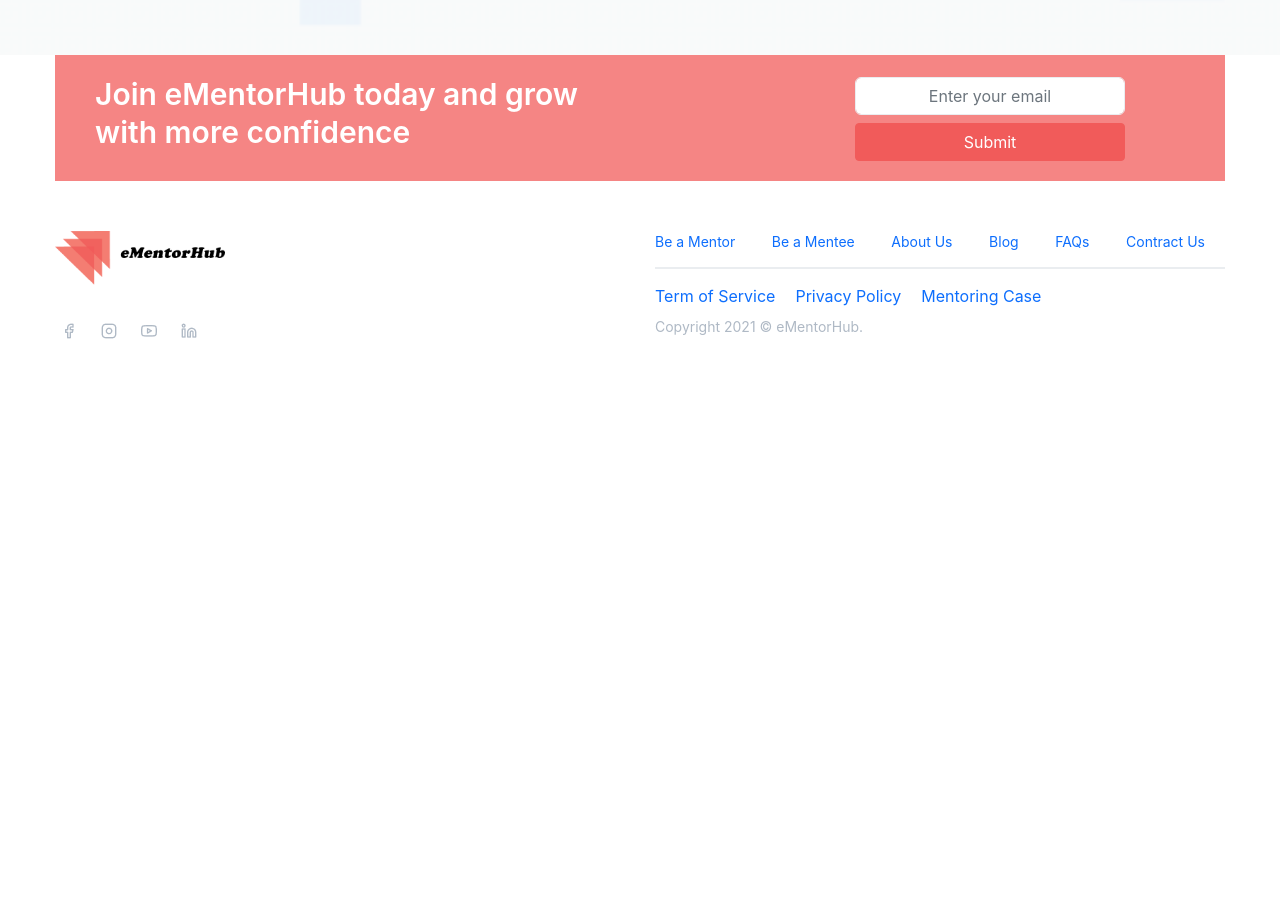
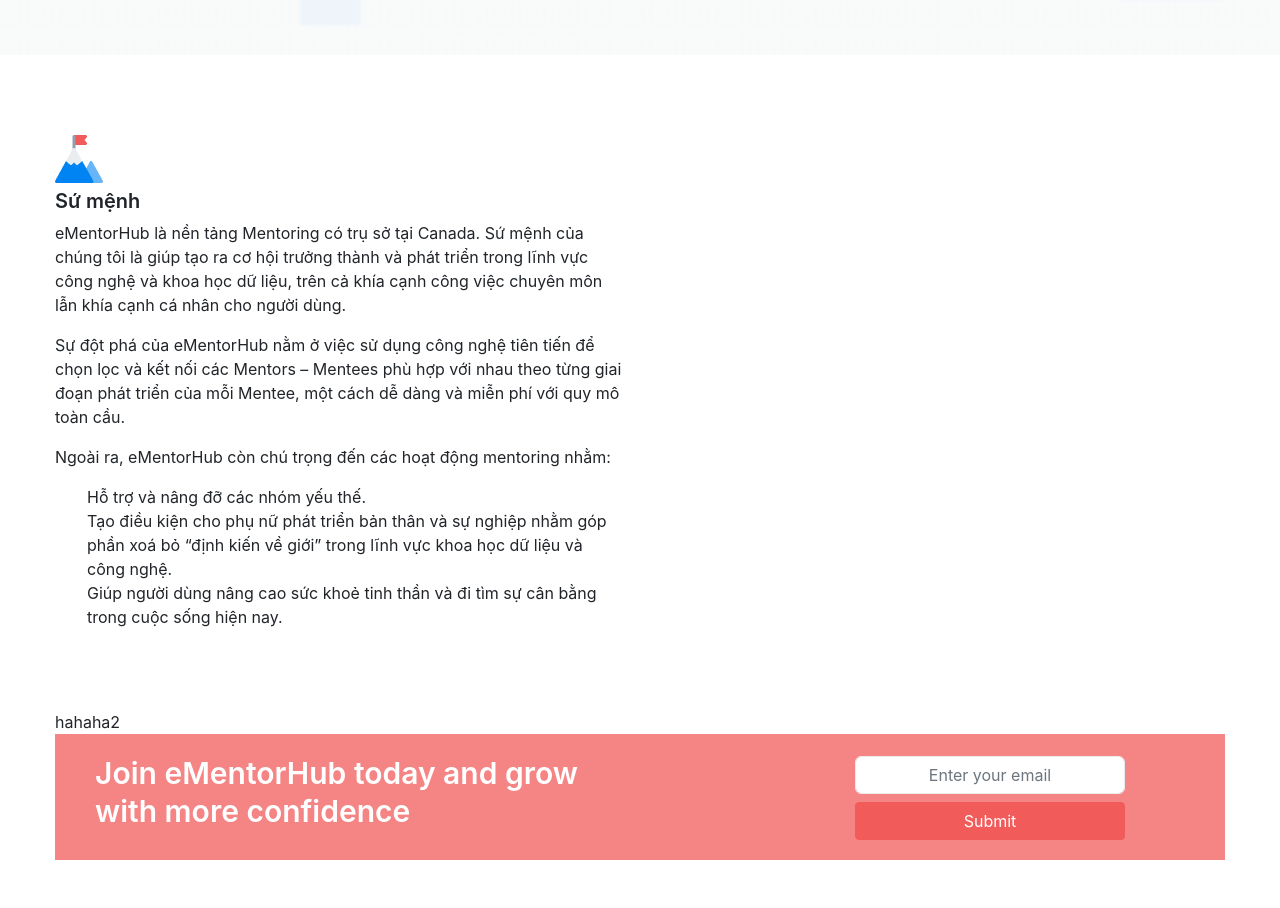
Before and after one commit to anhhoan1897/e-mentor-hub, a Next.js app: page /about-us/aboutUs in a window 1280 px wide. Shown: the part 580-1488 px from the top of the page. Before the commit the page ends 929 px from the top, so only its background shows below. Built offline with nearby package versions, Linux system fonts and the light colour scheme.

Commit message:
add: aboutUs content

```diff
--- a/package.json
+++ b/package.json
@@ -12,6 +12,7 @@
     "@fortawesome/free-solid-svg-icons": "^5.15.4",
     "@fortawesome/react-fontawesome": "^0.1.16",
     "@hookform/resolvers": "^2.8.8",
+    "@react-aria/ssr": "^3.1.2",
     "@trendyol-js/react-carousel": "^2.0.1",
     "axios": "^0.25.0",
     "bootstrap": "^5.1.3",
--- a/pages/_app.js
+++ b/pages/_app.js
@@ -6,17 +6,18 @@
 import "../styles/about-us/aboutUs.scss";
 import "../styles/components.scss";
 
+import { SSRProvider } from "@react-aria/ssr";
 import Header from "../components/Header";
 import Footer from "../components/Footer";
 function MyApp({ Component, pageProps }) {
   return (
-    <>
+    <SSRProvider>
       <Header />
       <div className="page" style={{ marginTop: "110px" }}>
         <Component {...pageProps} />
       </div>
       <Footer />
-    </>
+    </SSRProvider>
   );
 }
 
--- a/pages/about-us/aboutUs.jsx
+++ b/pages/about-us/aboutUs.jsx
@@ -1,6 +1,7 @@
 import React from "react";
 import { Col, Container, Row } from "react-bootstrap";
-
+import Image from "next/image";
+import Ic5 from "../../assets/images/ic5.png";
 export default function AboutUs() {
   return (
     <>
@@ -31,7 +32,62 @@
             </Row>
           </Container>
         </section>
-        <section className="about-content"></section>
+        <section className="about-content">
+          <Container className="p-top-80">
+            <Row>
+              <Col md={6}>
+                <div className="about-content-item">
+                  <div className="inner display-flex">
+                    <div className="icon">
+                      <Image src={Ic5} width="48px" height="48px" />
+                    </div>
+                    <div className="info">
+                      <h3 className="title fz-20 cl-black fw-600">Sứ mệnh</h3>
+                      <div className="content">
+                        <p>
+                          eMentorHub là nền tảng Mentoring có trụ sở tại Canada.
+                          Sứ mệnh của chúng tôi là giúp tạo ra cơ hội trưởng
+                          thành và phát triển trong lĩnh vực công nghệ và khoa
+                          học dữ liệu, trên cả khía cạnh công việc chuyên môn
+                          lẫn khía cạnh cá nhân cho người dùng.
+                        </p>
+                        <p>
+                          Sự đột phá của eMentorHub nằm ở việc sử dụng công nghệ
+                          tiên tiến để chọn lọc và kết nối các Mentors – Mentees
+                          phù hợp với nhau theo từng giai đoạn phát triển của
+                          mỗi Mentee, một cách dễ dàng và miễn phí với quy mô
+                          toàn cầu.
+                        </p>
+                        <p>
+                          Ngoài ra, eMentorHub còn chú trọng đến các hoạt động
+                          mentoring nhằm:
+                        </p>
+                        <ul>
+                          <li>Hỗ trợ và nâng đỡ các nhóm yếu thế.</li>
+                          <li>
+                            Tạo điều kiện cho phụ nữ phát triển bản thân và sự
+                            nghiệp nhằm góp phần xoá bỏ “định kiến về giới”
+                            trong lĩnh vực khoa học dữ liệu và công nghệ.
+                          </li>
+                          <li>
+                            Giúp người dùng nâng cao sức khoẻ tinh thần và đi
+                            tìm sự cân bằng trong cuộc sống hiện nay.
+                          </li>
+                        </ul>
+                      </div>
+                    </div>
+                  </div>
+                </div>
+                <div
+                  className="about-content-item"
+                  style={{ marginTop: "65px" }}
+                >
+                  hahaha2
+                </div>
+              </Col>
+            </Row>
+          </Container>
+        </section>
         <section className="about-persons"></section>
       </div>
     </>
```
Also changed, not shown: assets/images/ic5.png (added), 1 other file (tests, documents, lock files or other folders).
